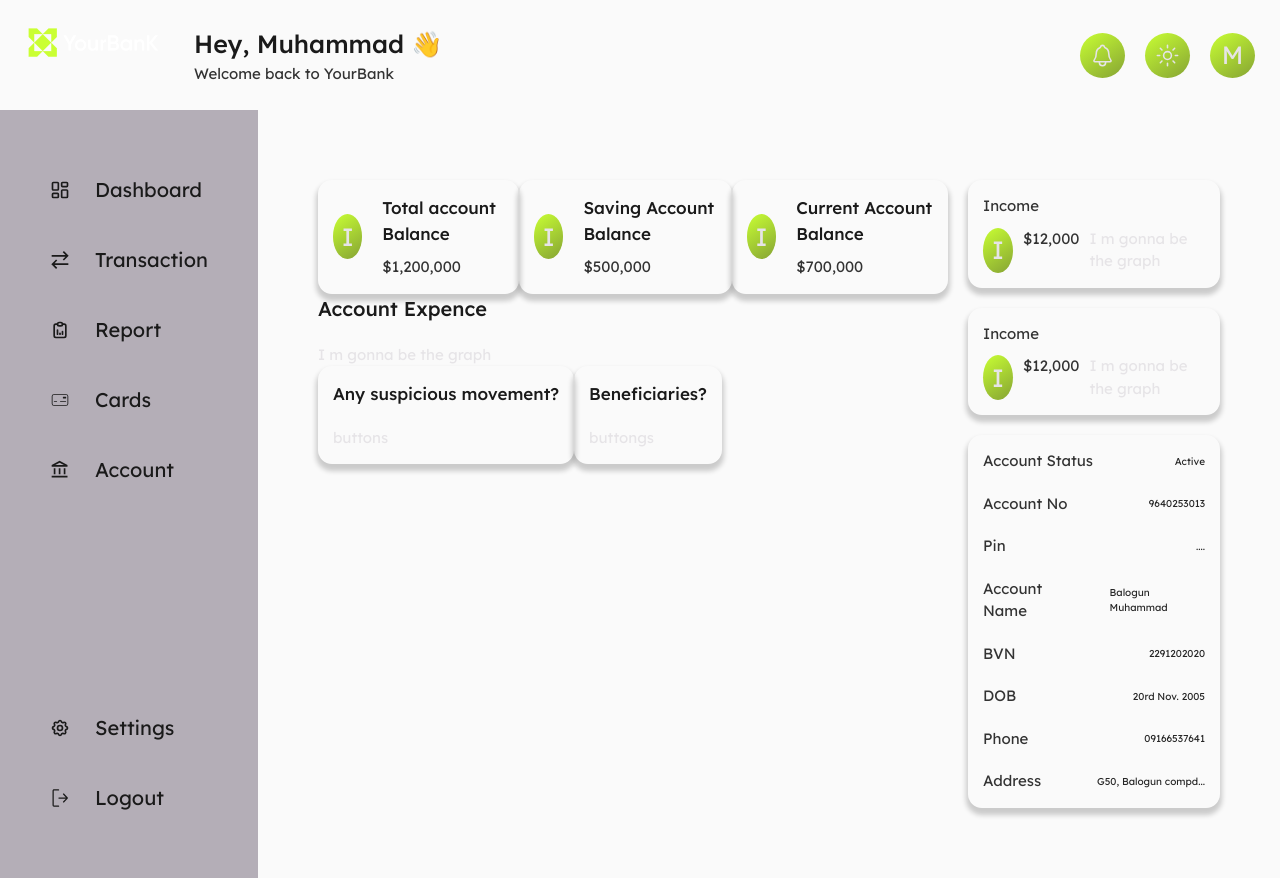
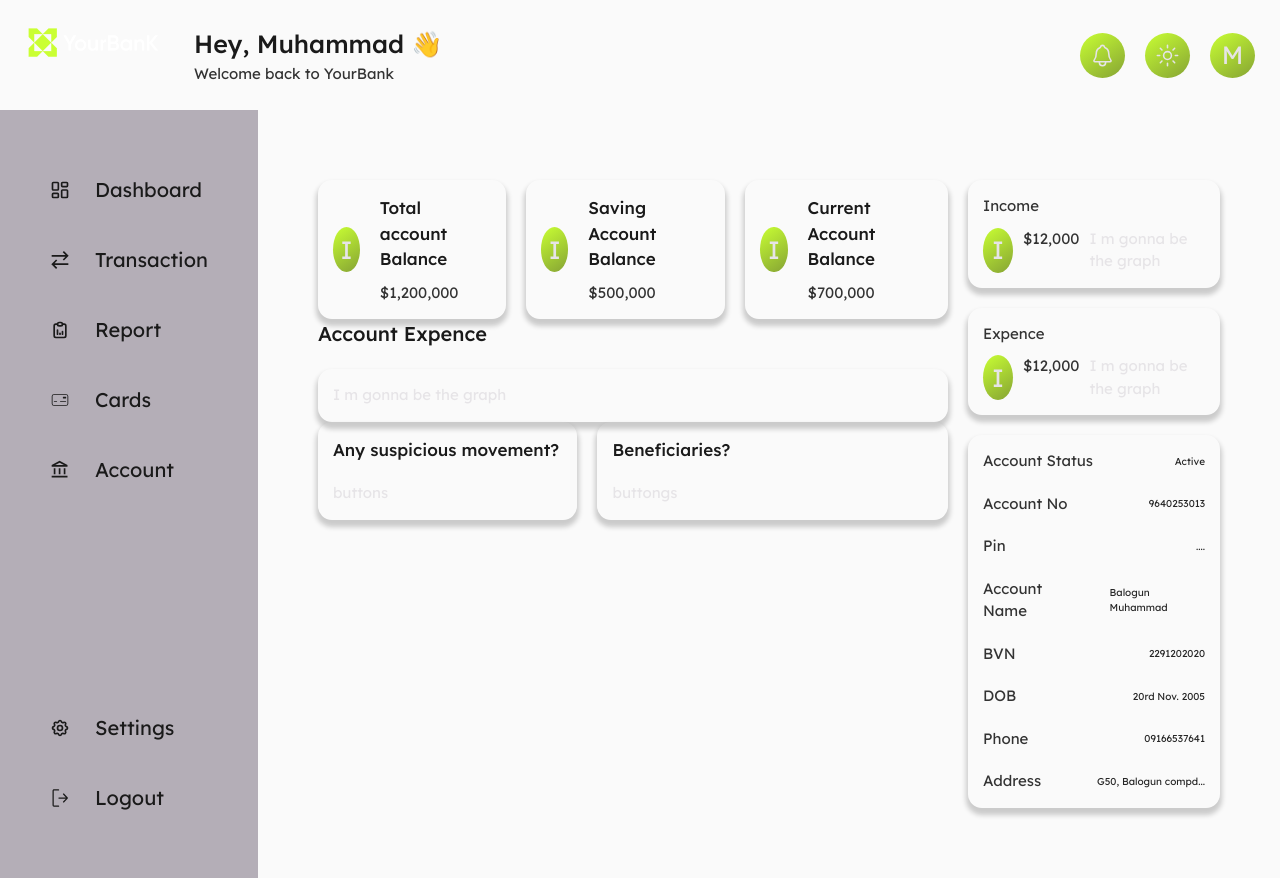
Before and after one commit to Muhammad0320/bank--f, a Next.js app: page /account in a window 1280 px wide. Built offline with nearby package versions, Linux system fonts and the light colour scheme.

Commit message:
chore:  update style ts

```diff
--- a/src/app/(content)/account/page.tsx
+++ b/src/app/(content)/account/page.tsx
@@ -16,7 +16,7 @@ const AccountPage = () => {
 
   return (
     <AccountContainer>
-      <AccountOverviewContainer as="section" $flow="column" $size="inherit">
+      <AccountOverviewContainer>
         <AccountBalanceContainer $flow="row" $size="inherit" as="ul">
           <FlexContainer $flow="row" $size="small" as="li">
             <IconContainer> I </IconContainer>
@@ -50,7 +50,7 @@ const AccountPage = () => {
           <div>I m gonna be the graph</div>
         </AccountExpenceContainer>
 
-        <AccountFooterContainer $flow="row" $size="inherit" as="section">
+        <AccountFooterContainer>
           <FlexContainer $flow="column" $size="small">
             <StyledH4> Any suspicious movement? </StyledH4>
             <div> buttons </div>
@@ -76,7 +76,7 @@ const AccountPage = () => {
         </FlexContainer>
 
         <FlexContainer $flow="column" $size="tiny">
-          <Text> Income </Text>
+          <Text> Expence </Text>
           <FlexContainer $flow="row" $size="tiny">
             <IconContainer> I </IconContainer>
 
--- a/src/app/(content)/account/style.ts
+++ b/src/app/(content)/account/style.ts
@@ -32,14 +32,14 @@ export const AccountOverviewContainer = styled.section`
   grid-column: 1 / 2;
   grid-row: 1 / -1;
 
-  /* display: grid;
-
-  grid-template-columns: auto auto auto; */
+  gap: ${() => ClampComponent(900, 1250, 1.5, 2)};
 `;
 
 export const AccountBalanceContainer = styled(FlexContainer)`
   grid-column: 1 / 2;
   grid-row: 1 / 2;
+
+  gap: ${() => ClampComponent(900, 1250, 1.5, 2)};
 
   & > * {
     border-radius: ${() => ClampComponent(900, 1250, 1, 1.4)};
@@ -53,11 +53,25 @@ export const AccountBalanceContainer = styled(FlexContainer)`
 export const AccountExpenceContainer = styled(FlexContainer)`
   grid-column: 1 / 2;
   grid-row: 2 / 3;
+
+  div {
+    border-radius: ${() => ClampComponent(900, 1250, 1, 1.4)};
+
+    box-shadow: var(--box-shadow-light);
+
+    padding: ${() => ClampComponent(900, 1250, 1, 1.5)};
+  }
 `;
 
-export const AccountFooterContainer = styled(FlexContainer)`
+export const AccountFooterContainer = styled.div`
   grid-column: 1 / 2;
   grid-row: 3 / -1;
+
+  display: grid;
+
+  grid-template-columns: 1fr 1.35fr;
+
+  gap: ${() => ClampComponent(900, 1250, 1.5, 2)};
 
   & > * {
     border-radius: ${() => ClampComponent(900, 1250, 1, 1.4)};
```
